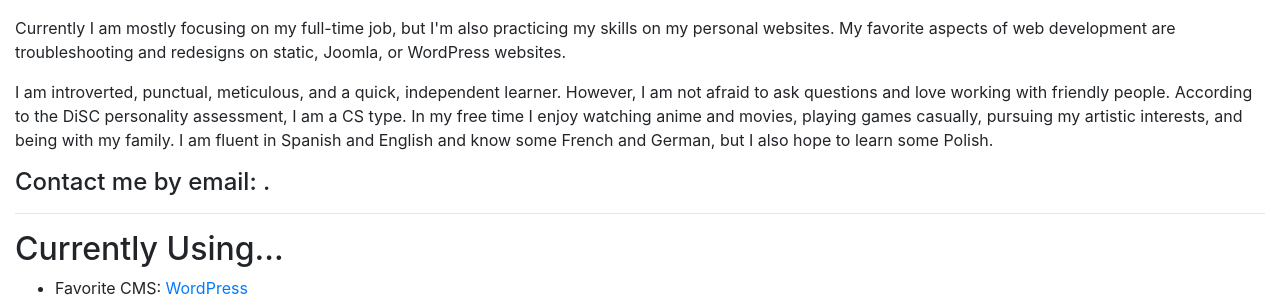
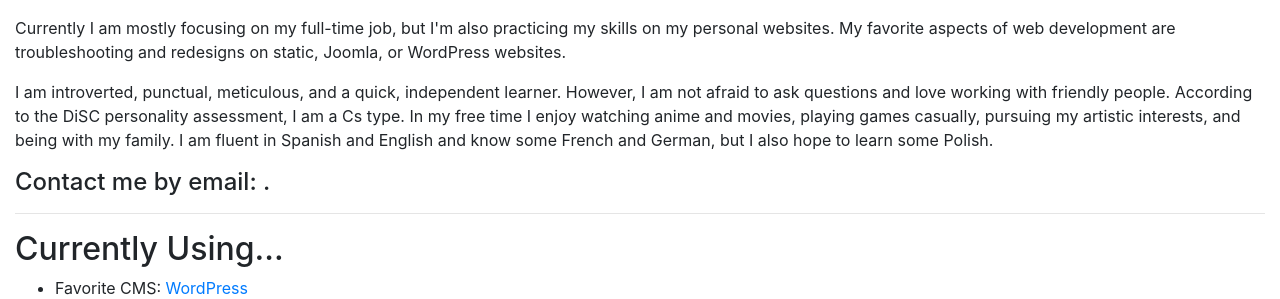
Before and after one commit to liz-lorena/mid-2019, a Jekyll site: the page built from about/index.html, in a window 1280 px wide and 900 px high, scrolled down 788 px. Shown: the part 178-477 px from the top of the window. Built offline with Jekyll 4.4.1, drawn with Linux system fonts in a browser that asks for light colours; nearby versions of some CDN libraries.

```diff
--- a/about/index.html
+++ b/about/index.html
@@ -9,7 +9,7 @@ title: About
 
 	<p>Currently I am mostly focusing on my full-time job, but I'm also practicing my skills on my personal websites. My favorite aspects of web development are troubleshooting and redesigns on static, Joomla, or WordPress websites.</p>
 
-	<p>I am introverted, punctual, meticulous, and a quick, independent learner. However, I am not afraid to ask questions and love working with friendly people. According to the DiSC personality assessment, I am a CS type. In my free time I enjoy watching anime and movies, playing games casually, pursuing my artistic interests, and being with my family. I am fluent in Spanish and English and know some French and German, but I also hope to learn some Polish.</p>
+	<p>I am introverted, punctual, meticulous, and a quick, independent learner. However, I am not afraid to ask questions and love working with friendly people. According to the DiSC personality assessment, I am a Cs type. In my free time I enjoy watching anime and movies, playing games casually, pursuing my artistic interests, and being with my family. I am fluent in Spanish and English and know some French and German, but I also hope to learn some Polish.</p>
 
 	<h4>
 		Contact me by email: <a href="mailto:hi@lizberberena.com"><email></email></a>.
```
